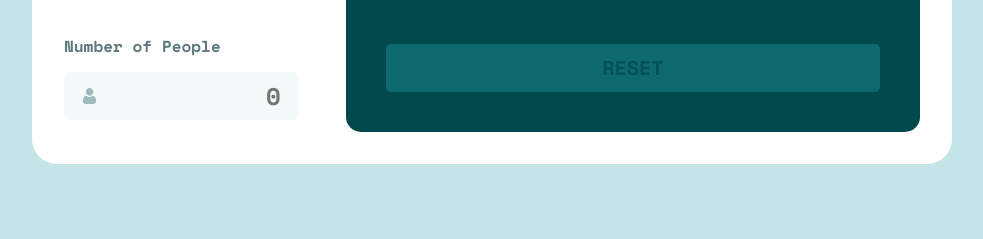
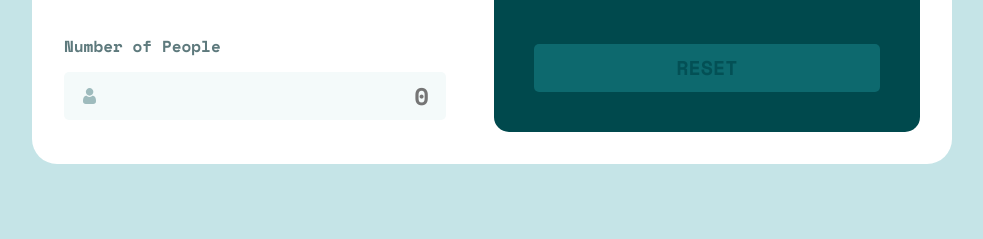
Before and after one commit to smit-lab/tip-calculator, a website built with Vite: page index.html in a window 1280 px wide. Shown: the part 561-800 px from the top of the page, without its empty margins (148-1131 px from the left). Built offline with nearby package versions, Linux system fonts and the light colour scheme.

Commit message:
second commit

```diff
--- a/styles/style.scss
+++ b/styles/style.scss
@@ -30,6 +30,10 @@ header {
 .bill,
 .tip {
   margin-bottom: rem(40);
+}
+
+.inputs {
+  width: 100%;
 }
 
 .input-field {
```
Also changed, not shown: styles/style.css, 1 other file.
